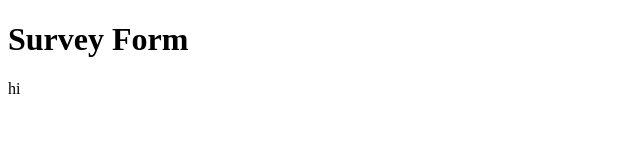
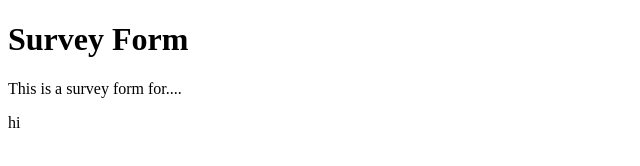
Before and after one commit to iDuvancho303/new_form3, a plain HTML site: page index.html in a window 1280 px wide. Shown: the whole page, without its empty margins (0-640 px from the left). Drawn offline with Linux system fonts and the light colour scheme.

Commit message:
added more html code

```diff
--- a/index.html
+++ b/index.html
@@ -4,10 +4,11 @@
     <meta charset="UTF-8">
     <meta http-equiv="X-UA-Compatible" content="IE=edge">
     <meta name="viewport" content="width=device-width, initial-scale=1.0">
-    <title>Survey form</title>
+    <title>Survey Form</title>
     <link href="style.css" type="text/css" rel="stylesheet">
 </head>
-<h1>Survey Form</h1>
+<h1 id="title">Survey Form</h1>
+<p id="description">This is a survey form for....</p>
 <p>hi</p>
 <body>
 <script https://cdn.freecodecamp.org/testable-projects-fcc/v1/bundle.js></script>
```
